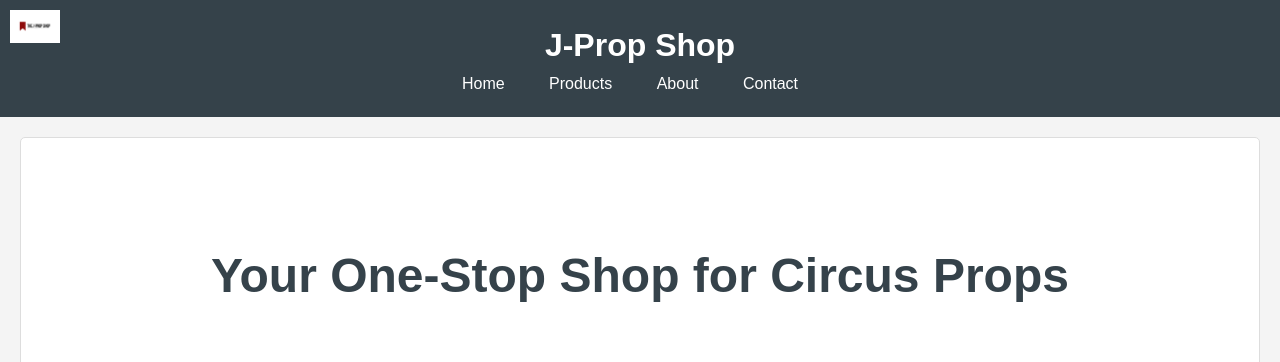
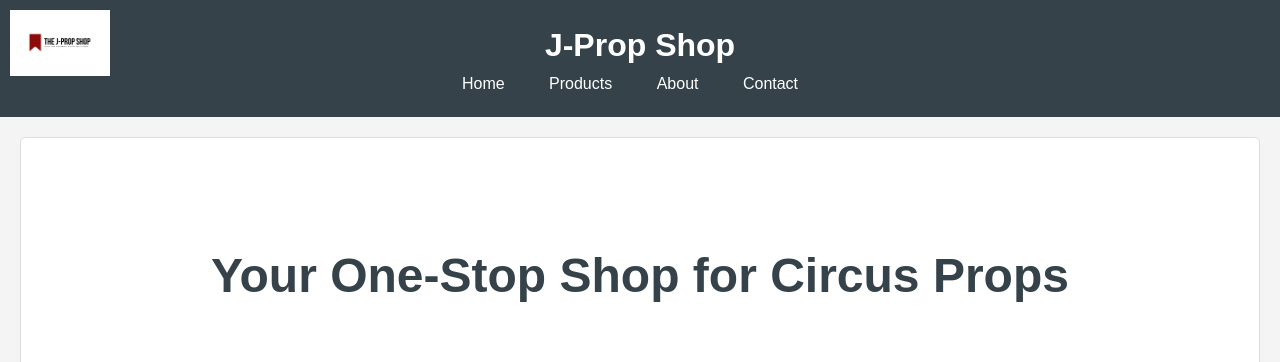
Before and after one commit to MuhammedKha/J-Prop-Shop-Challenge-1, a plain HTML site: page index.html in a window 1280 px wide. Shown: the top 362 px of the page. Drawn offline with Linux system fonts and the light colour scheme; grey boxes are pictures that could not be loaded.

Commit message:
Update styles.css

```diff
--- a/css/styles.css
+++ b/css/styles.css
@@ -24,7 +24,7 @@ header {
     position: absolute;
     top: 10px;
     left: 10px;
-    width: 50px; /* Adjust as needed */
+    width: 100px; /* Adjust as needed */
     height: auto;
 }
 
```
